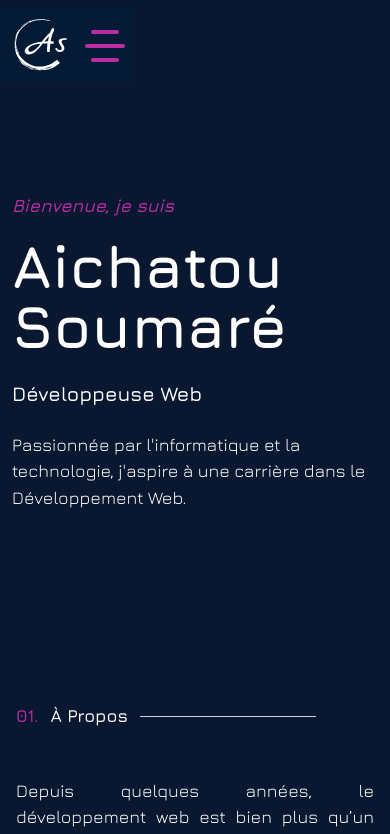
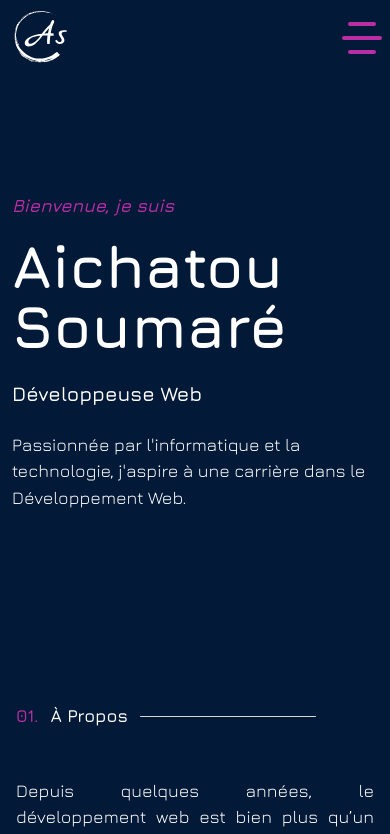
Before and after one commit to agathism/Mon-Portfolio, a website: page index.html in a window 390 px wide. Shown: the top 834 px of the page. Drawn offline with nearby package versions, Linux system fonts and the light colour scheme; a web font is replaced by a local one.

Commit message:
adding infos

```diff
--- a/index.html
+++ b/index.html
@@ -8,7 +8,7 @@
   </head>
   <body>
     <header>
-      <nav class="navbar flex justify-between max-md:items-center max-md:fixed max-md:top-2">
+      <nav class="navbar flex justify-between max-md:items-center ">
         <img src="Images/As.svg" alt="Logo" />
         <ul class="navMenu flex items-center list-none m-0 text-base font-medium max-md:text-left max-md:h-screen">
           <li class="navItem my-0 mx-2 max-md:my-8">
--- a/script.js
+++ b/script.js
@@ -1,6 +1,7 @@
 const burgerBtn = document.querySelector('#checkbox');
 const navMenu = document.querySelector('.navMenu');
 const links = document.querySelectorAll('.navItem > a');
+const navbar = document.querySelector('.navbar');
 
 burgerBtn.addEventListener("click", () => {
   burgerBtn.checked = !navMenu.classList.contains('active');
@@ -13,3 +14,11 @@ links.forEach((link) => {
     navMenu.classList.toggle("active");
   });
 });
+
+// window.addEventListener("scroll", function() {
+//   if (window.scrollY > 50) {
+//       navbar.classList.add("scrolled");
+//   } else {
+//       navbar.classList.remove("scrolled");
+//   }
+// });
--- a/src/input.css
+++ b/src/input.css
@@ -4,17 +4,17 @@
 @import url("https://fonts.googleapis.com/css2?family=Noto+Sans+Mono:wght@100..900&display=swap");
 @import url("https://fonts.googleapis.com/css2?family=Jura:wght@300..700&display=swap");
 
-@tailwind  base;
+@tailwind base;
 @tailwind components;
 @tailwind utilities;
 
 :root {
-  --primary-background: #091830 ;
+  --primary-background: #031938;
   --secondary-background: #172743;
   --button-background-color: #ba2ea5;
   --tag-colors: #fad1f4;
   --section-line: rgb(214, 214, 214);
-  --nav-background: #051a35;
+  --nav-background:  #031938;
 }
 
 html {
@@ -126,8 +126,9 @@ body {
         counter-increment: section 2;
         content: "0" counter(section) ".";
       }
-      svg:hover{
-        filter: brightness(0) saturate(100%) invert(27%) sepia(99%) saturate(1414%) hue-rotate(282deg) brightness(88%) contrast(98%);
+      svg:hover {
+        filter: brightness(0) saturate(100%) invert(27%) sepia(99%)
+          saturate(1414%) hue-rotate(282deg) brightness(88%) contrast(98%);
       }
     }
     section#projects {
@@ -232,7 +233,8 @@ body {
       height: 36px;
     }
     svg:hover {
-      filter: brightness(0) saturate(100%) invert(27%) sepia(99%) saturate(1414%) hue-rotate(282deg) brightness(88%) contrast(98%);
+      filter: brightness(0) saturate(100%) invert(27%) sepia(99%)
+        saturate(1414%) hue-rotate(282deg) brightness(88%) contrast(98%);
       transition: fill 0.3s ease;
       fill: var(--tag-colors);
       transform: scale(1.1);
@@ -248,8 +250,12 @@ body {
   body {
     font-size: 1.1em;
     header {
-      nav{
-        background-color: var(--nav-background);
+      nav {
+        position: fixed;
+        top: 0;
+        left: 0;
+        width: 100%;
+        z-index: 1000;
         ul.navMenu {
           position: fixed;
           left: -100%;
@@ -317,6 +323,9 @@ body {
           transform: rotate(180deg);
         }
       }
+      /* nav:scrollbar-color{
+        background-color: var(--nav-background);
+      }  */
     }
     main {
       section#skills {
@@ -342,8 +351,8 @@ body {
     }
   }
 }
-@media screen and (min-width: 768px){
-  body{
+@media screen and (min-width: 768px) {
+  body {
     header {
       nav {
         input#checkbox,
```
Also changed, not shown: src/output.css.
